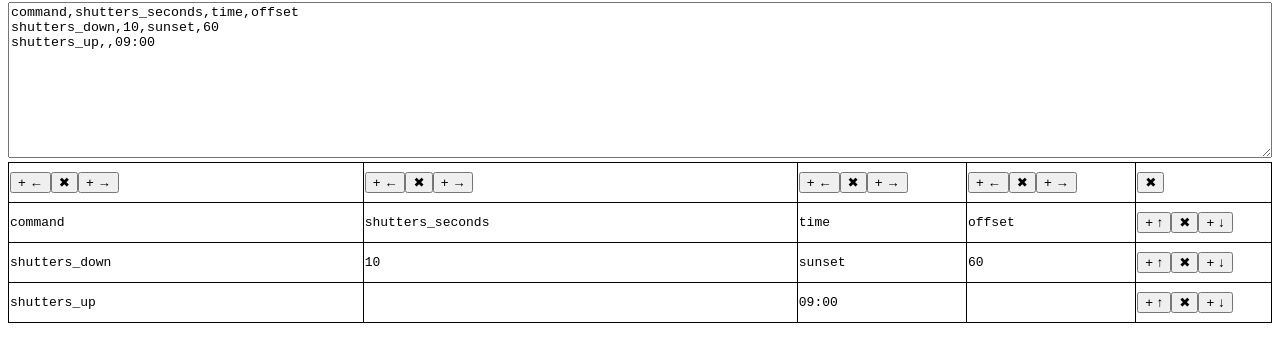
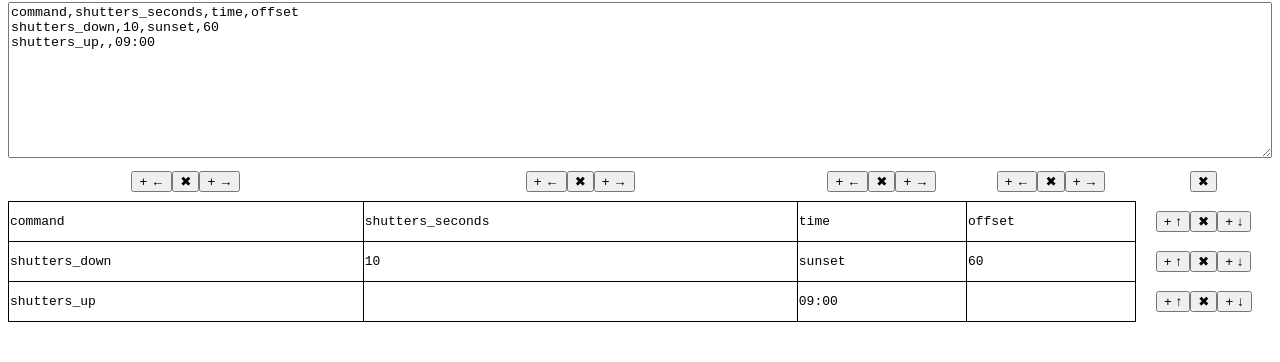
Before and after one commit to dag0310/simple-csv-editor, a website: page demo/index.html in a window 1280 px wide. Shown: the part 78-440 px from the top of the page. Drawn offline with Linux system fonts and the light colour scheme.

Commit message:
Change cells with controls from <td> to <th> elements to style them differently without border

```diff
--- a/demo/style.css
+++ b/demo/style.css
@@ -11,8 +11,10 @@ textarea {
   border-collapse: collapse;
   width: 100%;
 }
-.editor table tr td {
+.editor table tr td, .editor table tr th {
   width: 40px;
   height: 40px;
+}
+.editor table tr td {
   border: 1px solid black;
 }
--- a/src/simple-csv-editor.js
+++ b/src/simple-csv-editor.js
@@ -110,17 +110,19 @@ class SimpleCsvEditor {
   }
 
   #addColumnControlCell(row, cellIndex) {
-    const cell = row.insertCell(cellIndex);
+    const cell = document.createElement('th');
     cell.appendChild(this.#buildAddColumnButton(0, this.controlLabels.addColumnBefore));
     cell.appendChild(this.#buildDeleteColumnButton(this.controlLabels.deleteColumn));
     cell.appendChild(this.#buildAddColumnButton(1, this.controlLabels.addColumnAfter));
+    row.insertBefore(cell, row.cells[cellIndex]);
   }
 
   #addRowControlCell(row, cellIndex) {
-    const cell = row.insertCell(cellIndex);
+    const cell = document.createElement('th');
     cell.appendChild(this.#buildAddRowButton(0, this.controlLabels.addRowBefore));
     cell.appendChild(this.#buildDeleteRowButton(this.controlLabels.deleteRow));
     cell.appendChild(this.#buildAddRowButton(1, this.controlLabels.addRowAfter));
+    row.insertBefore(cell, row.cells[cellIndex]);
   }
 
   static #jumpToEndOfCell(cell) {
@@ -224,7 +226,9 @@ class SimpleCsvEditor {
       }
       for (const row of this.table.rows) {
         if (row.rowIndex === 0) {
-          row.insertCell(-1).appendChild(this.#buildDeleteAllButton(this.controlLabels.deleteAll));
+          const cell = document.createElement('th');
+          cell.appendChild(this.#buildDeleteAllButton(this.controlLabels.deleteAll));
+          row.appendChild(cell);
         } else {
           this.#addRowControlCell(row, -1);
         }
```
